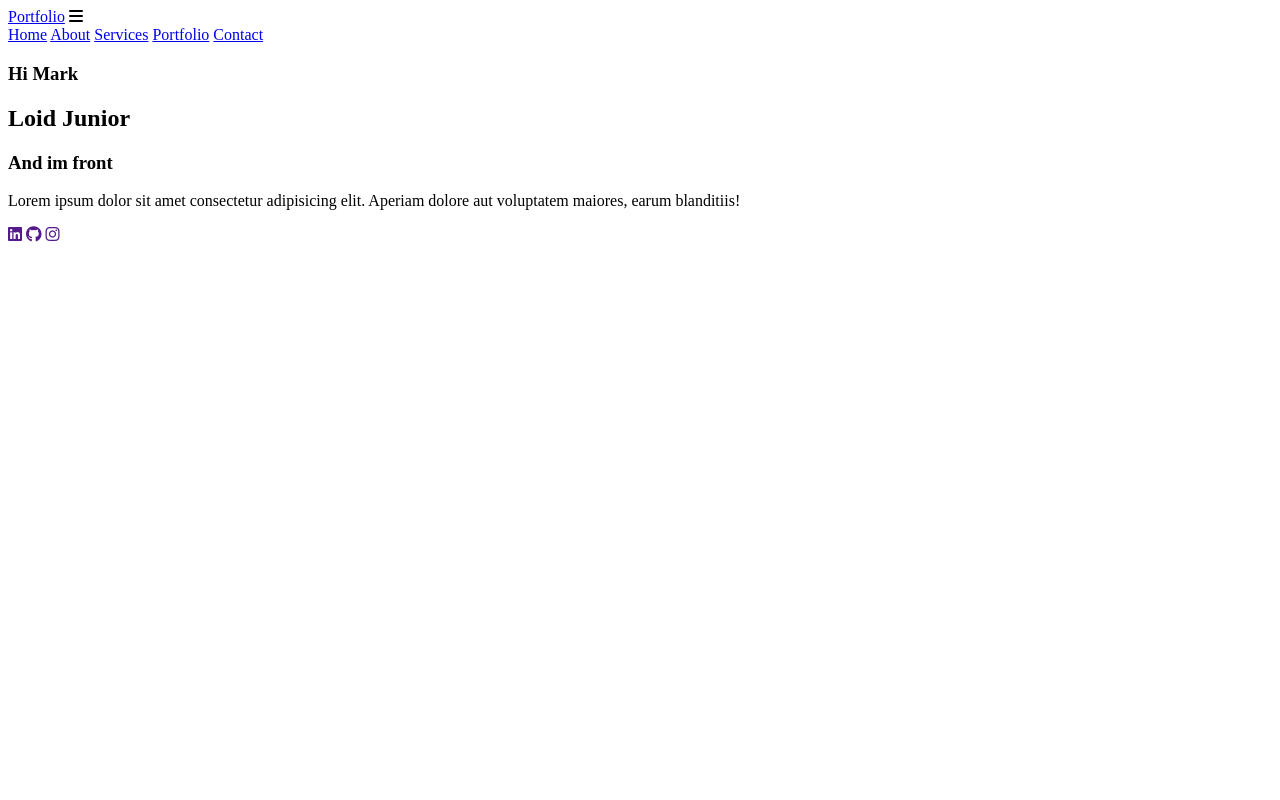
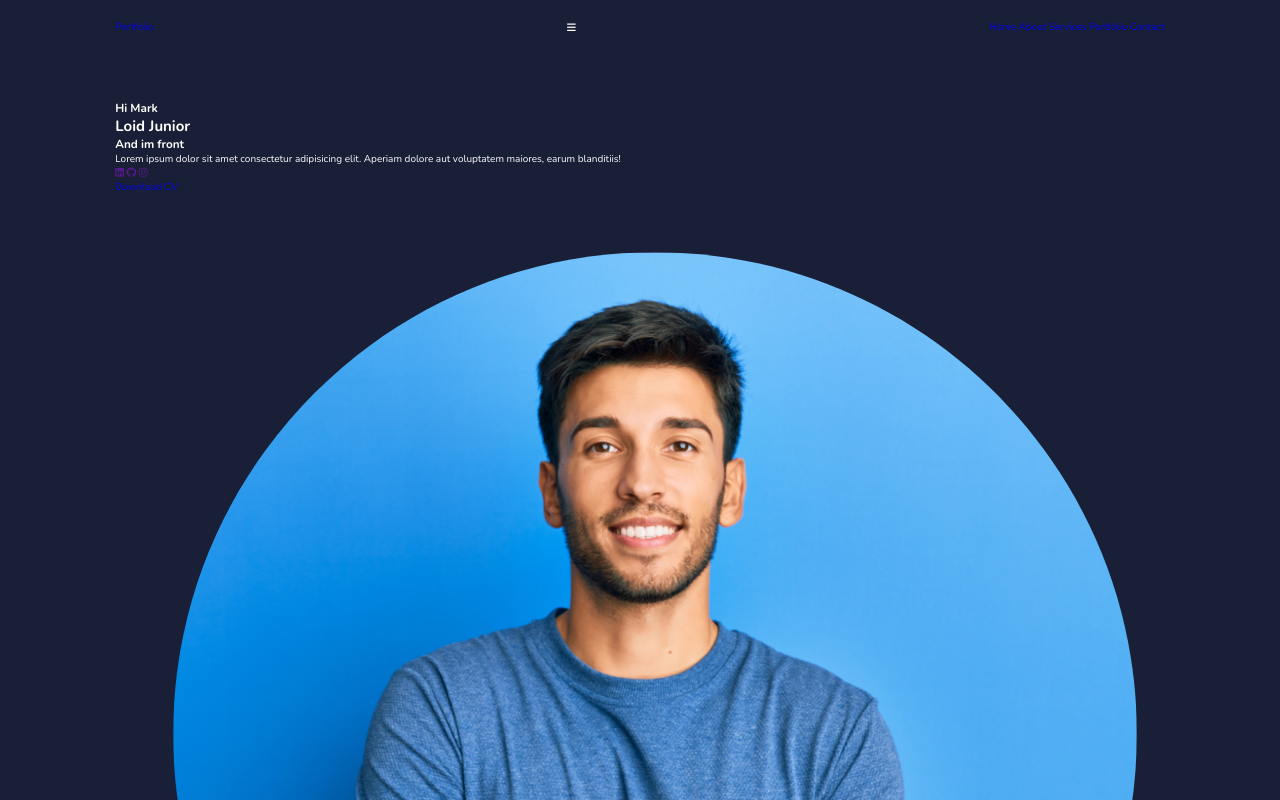
Before and after one commit to Stileexx/Portfolio, a plain HTML site: page index.html in a window 1280 px wide. Shown: the top 800 px of the page. Drawn offline with nearby package versions, Linux system fonts and the light colour scheme.

Commit message:
header not done + font

```diff
--- a/index.html
+++ b/index.html
@@ -46,6 +46,11 @@
           <a href=""><i class="fa-brands fa-github"></i></a>
           <a href=""><i class="fa-brands fa-instagram"></i></a>
         </div>
+        <a href="#" class="btn">Download CV</a>
+      </div>
+
+      <div class="home-img">
+        <img src="img/profiledp.png" alt="#">
       </div>
     </section>
     <script src="main.js"></script>
--- a/styles.css
+++ b/styles.css
@@ -0,0 +1,49 @@
+@import url('https://fonts.googleapis.com/css2?family=Nunito:ital,wght@0,200..1000;1,200..1000&display=swap');
+
+* {
+    margin: 0;
+    padding: 0;
+    box-sizing: border-box;
+    text-decoration: none;
+    border: none;
+    outline: none;
+    scroll-behavior: smooth;
+    font-family: 'Nunito', sans-serif;
+}
+
+:root {
+    --bg-color: #191f36;
+    --snd-bf-color: #262b40;
+    --text-color: #fff;
+    --main-color: #59B2F4;
+
+}
+
+html {
+    font-size: 62.5%;
+    overflow: hidden;
+}
+
+body {
+    background: var(--bg-color);
+    color: var(--text-color);
+}
+
+section {
+    min-height: 100vh;
+    padding: 10rem 9% 2rem;
+
+}
+
+.header {
+    position: fixed;
+    top: 0;
+    left: 0;
+    width: 100%;
+    padding: 2rem 9%;
+    background: var(--bg-color);
+    display: flex;
+    justify-content: space-between;
+    align-items: center;
+    z-index: 100;
+}
```
Also changed, not shown: img/3.jpg (added), img/aboutpic.png (added), img/profiledp.png (added), 5 other files.
